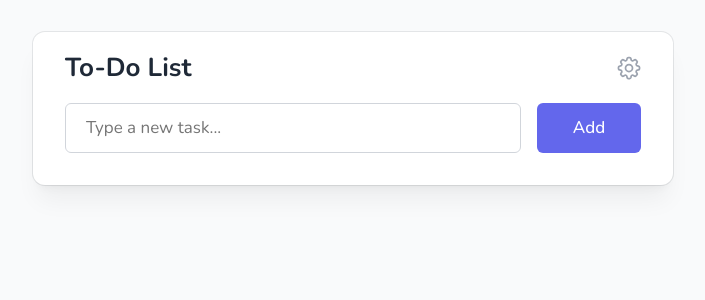
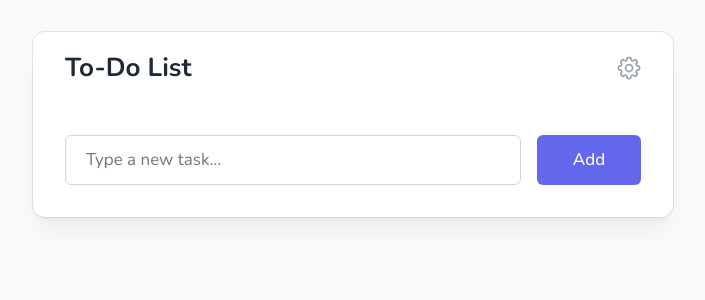
Before and after one commit to Dimox/vue-to-do-list, a Vue app: page / in a window 1280 px wide. Shown: the top 300 px of the page, without its empty margins (287-992 px from the left). Built offline with nearby package versions, Linux system fonts and the light colour scheme.

Commit message:
feat(app): show the 'add task' form shadow when it sticks to the bottom of the viewport

```diff
--- a/src/App.vue
+++ b/src/App.vue
@@ -136,12 +136,23 @@ useSortable(itemsEl, storage.value.items, {
     display: flex;
     flex-direction: column;
 
+    &::before {
+      position: sticky;
+      bottom: 7.125rem;
+      z-index: 2;
+      order: 1;
+      height: 1rem;
+      margin-bottom: -1rem;
+      content: '';
+      background: linear-gradient(#0000, rgba(var(--color-black-rgb), 0.1));
+    }
+
     &::after {
       position: sticky;
-      bottom: 5.125rem;
-      z-index: 1;
-      height: 2rem;
-      margin-bottom: -2rem;
+      bottom: 5rem;
+      z-index: 3;
+      height: 2.125rem;
+      margin-bottom: -0.125rem;
       content: '';
       background: var(--color-white);
     }
@@ -154,8 +165,8 @@ useSortable(itemsEl, storage.value.items, {
   }
 
   &__items {
-    margin-left: -2rem;
-    padding: 1rem 2rem;
+    margin: 0 0 -1rem -2rem;
+    padding: 1rem 2rem 0;
 
     &:has(.sortable-chosen) {
       .dropdown-menu {
@@ -217,7 +228,7 @@ useSortable(itemsEl, storage.value.items, {
   &__add {
     position: sticky;
     bottom: 0;
-    z-index: 2;
+    z-index: 4;
     order: 1;
     padding: 0 2rem 2rem;
     background: var(--color-white);
```
